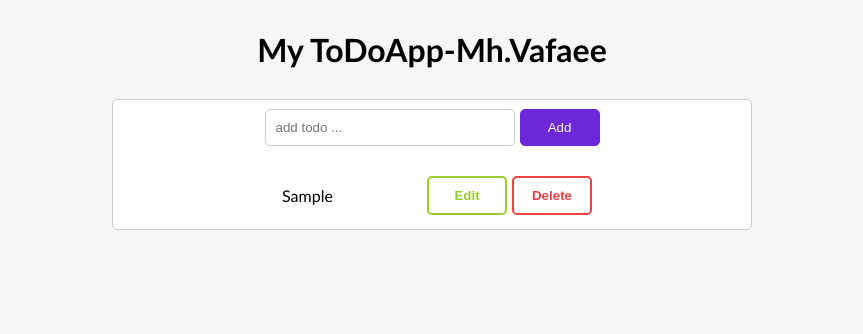
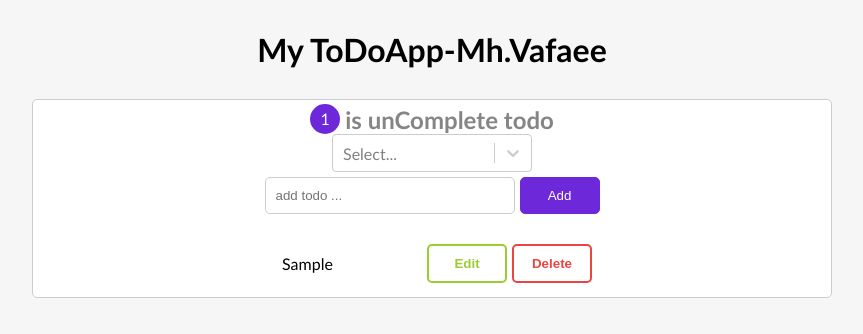
Before and after one commit to vafa2020/toDoListApp, a React (Create React App) app: page / in a window 1280 px wide. Both pictures are taken after typing "Sample" into the empty fields and a click on the button "Add". Shown: the top 334 px of the page, without its empty margins (208-1071 px from the left). Built offline with nearby package versions, Linux system fonts and the light colour scheme.

Commit message:
the finish navbarcomponent and start filtercomponent

```diff
--- a/package.json
+++ b/package.json
@@ -9,6 +9,7 @@
     "react": "^17.0.2",
     "react-dom": "^17.0.2",
     "react-scripts": "4.0.3",
+    "react-select": "^4.3.1",
     "web-vitals": "^1.0.1"
   },
   "scripts": {
--- /dev/null
+++ b/src/app/component/Filter/Filter.js
@@ -0,0 +1,26 @@
+import React, { useState } from "react";
+import Select from "react-select";
+import classes from "./Filter.module.css";
+
+const options = [
+  { value: "All", label: "All" },
+  { value: "Complete", label: "Complete" },
+  { value: "UnComplete", label: "UnComplete" },
+];
+const Filter = ({ filteredTodo }) => {
+  const [state, setState] = useState();
+  const handleChange = (selectedOption) => {
+    filteredTodo(selectedOption.value)
+    setState(selectedOption)
+  };
+  return (
+    <Select
+      className={classes.select}
+      value={state}
+      onChange={handleChange}
+      options={options}
+    />
+  );
+};
+
+export default Filter;
--- /dev/null
+++ b/src/app/component/Filter/Filter.module.css
@@ -0,0 +1,3 @@
+.select{
+    width: 200px;
+}
--- /dev/null
+++ b/src/app/component/NavBar/NavBar.js
@@ -0,0 +1,17 @@
+import React from "react";
+import classes from "./NavBar.module.css";
+
+const NavBar = ({ unCompelete }) => {
+  if(!unCompelete) return <h2 className={classes.Title}>set your todey todos</h2>;
+  return (
+    <header className={classes.Header}>
+      <span className={classes.Count}>{unCompelete}</span>
+      <h2 className={classes.Title}>
+        {unCompelete > 1 ? "are" : "is"} unComplete{" "}
+        {unCompelete > 1 ? "todos" : "todo"}
+      </h2>
+    </header>
+  );
+};
+
+export default NavBar;
--- /dev/null
+++ b/src/app/component/NavBar/NavBar.module.css
@@ -0,0 +1,19 @@
+.Header{
+    display: flex;
+    align-items: center;
+    justify-content: center;
+}
+
+.Count{
+    text-align: center;
+    background-color: #6d28d9;
+    width: 30px;
+    height: 30px;
+    border-radius: 50%;
+    padding: 5px 5px 10px 5px;
+    color: #fff;
+   margin-right: 5px;
+}
+.Title{
+color: rgb(133, 133, 133);
+}
--- a/src/app/component/ToDoApp/ToDoApp.js
+++ b/src/app/component/ToDoApp/ToDoApp.js
@@ -1,9 +1,12 @@
 import { useState } from "react";
+import Filter from "../Filter/Filter";
+import NavBar from "../NavBar/NavBar";
 import ToDoForm from "../ToDoForm/ToDoForm";
 import ToDoList from "../ToDoList/ToDoList";
 import classes from "./ToDoApp.module.css";
 const ToDoApp = () => {
   const [todos, setTodos] = useState([]);
+  const [filterTodo, setFilterTodo] = useState([]);
   const addTodo = (todo) => {
     const item = {
       value: todo,
@@ -42,8 +45,13 @@ const ToDoApp = () => {
     updateTodos[index] = getItem;
     setTodos(updateTodos);
   };
+  const filteredTodo=(value)=>{
+console.log(value);
+  }
   return (
     <div className={classes.Container}>
+      <NavBar unCompelete={todos.filter((t) => !t.isComplete).length} />
+      <Filter filteredTodo={filteredTodo} />
       <ToDoForm submitTodo={addTodo} />
       <ToDoList
         todos={todos}
--- a/src/app/component/ToDoApp/ToDoApp.module.css
+++ b/src/app/component/ToDoApp/ToDoApp.module.css
@@ -2,7 +2,7 @@
   display: flex;
   flex-direction: column;
   align-items: center;
-    width: 40rem;
+  width: 50rem;
   background-color: #fff;
   border: 1px solid #ccc;
   border-radius: 5px;
--- a/src/app/component/ToDoList/ToDoList.module.css
+++ b/src/app/component/ToDoList/ToDoList.module.css
@@ -1,4 +1,7 @@
 .ToDoList {
+  display: flex;
+  flex-direction: column;
+  align-items: center;
   padding: 10px;
   margin-top: 10px;
 }
```
Also changed, not shown: 1 other file (tests, documents, lock files or other folders). Lines whose indentation alone changed are shown as unchanged.
